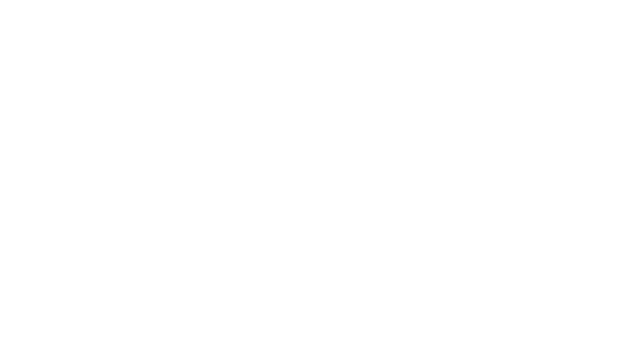
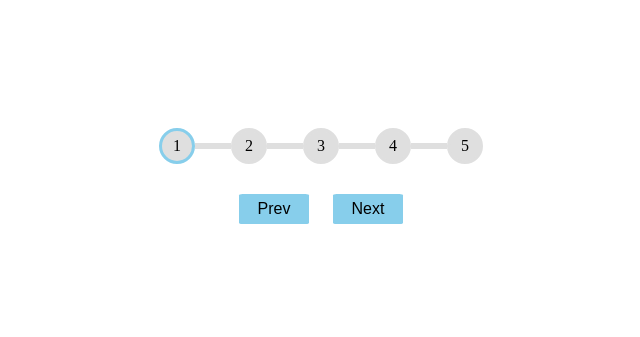
Before and after one commit to acciojob/progress-bar-nren07, a website: page main.html in a window 1280 px wide. Shown: the whole page, without its empty margins (319-959 px from the left). Drawn offline with Linux system fonts and the light colour scheme.

Commit message:
created a submission

```diff
--- a/main.html
+++ b/main.html
@@ -8,6 +8,23 @@
 
 <body>
 	<!-- the entire body must be written by student -->
+	<section id="progressbar">
+        <div id="container">
+            <div class="circle active" id="1">1</div>
+            <div class="connection"></div>
+            <div class="circle" id="2">2</div>
+            <div class="connection"></div>
+            <div class="circle" id="3">3</div>
+            <div class="connection"></div>
+            <div class="circle" id="4">4</div>
+            <div class="connection"></div>
+            <div class="circle" id="5">5</div>
+        </div>
+        <div id="button">
+            <button class="button" id="prev">Prev</button>
+            <button class="button" id="next">Next</button>
+        </div>
+    </section>
     <script type="text/javascript" src="./script.js">
 </script>
 
--- a/script.js
+++ b/script.js
@@ -1 +1,30 @@
 //your JS code here. If required.
+
+        let currentNode=1;
+
+        const prev=document.getElementById("prev");
+        const next=document.getElementById("next");
+
+        function navigate(direction){
+            const currentElement=document.getElementById(currentNode);
+            if(direction==="next" && currentElement.nextElementSibling){
+                currentElement.nextElementSibling.classList.add("active");
+                currentElement.nextElementSibling.nextElementSibling.classList.add("active");
+                currentNode++;
+            }
+            if(direction==="prev" && currentElement.previousElementSibling){
+                currentElement.classList.remove("active");
+                currentElement.previousElementSibling.classList.remove("active");
+                currentNode--;
+            }
+
+            (currentNode===5) ?(next.disabled=true) : (next.disabled=false);
+            (currentNode===1) ?(prev.disabled=true) : (prev.disabled=false);
+        }
+
+        next.addEventListener("click",(e)=>{
+            navigate("next");
+        })
+        prev.addEventListener("click",(e)=>{
+            navigate("prev");
+        })
--- a/styles.css
+++ b/styles.css
@@ -1 +1,48 @@
 /*  your css code here. If applicable */
+ #progressbar{
+            display: flex;
+            flex-direction: column;
+            align-items: center;
+            padding:100px;
+        }
+        #container{
+            display: flex;
+            justify-content: center;
+            align-items: center;
+            padding:20px;
+
+        }
+
+        .circle{
+            display: flex;
+            border:3px solid rgb(223, 223, 223);;
+            width:30px;
+            height:30px;
+            border-radius: 50%;
+            justify-content: center;
+            align-items: center;
+            background-color:rgb(223, 223, 223);
+        }
+        .connection{
+            width:30px;
+            border: 3px solid rgb(223, 223, 223);;
+
+        }
+        .button{
+            margin: 10px;
+            background-color: skyblue;
+            border: none;
+            width:70px;
+            height:30px;
+            font-size: medium;
+            font-weight: 500;
+            border-radius: 5%;
+            cursor: pointer;
+        }
+        .button:active{
+            box-shadow: 2px 2px 10px gray;
+        }
+
+        .active{
+            border-color: skyblue;
+        }
```
